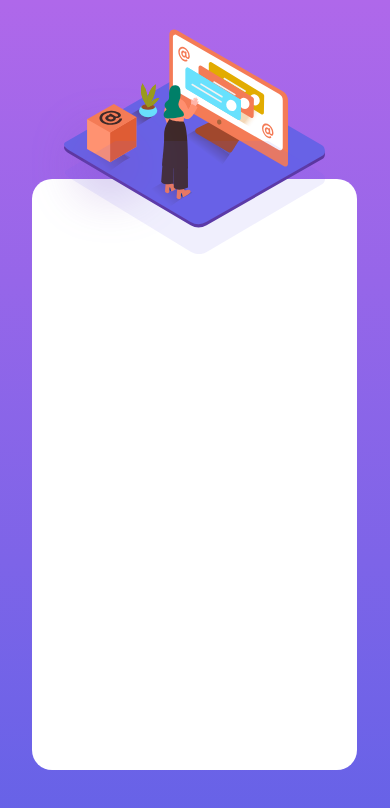
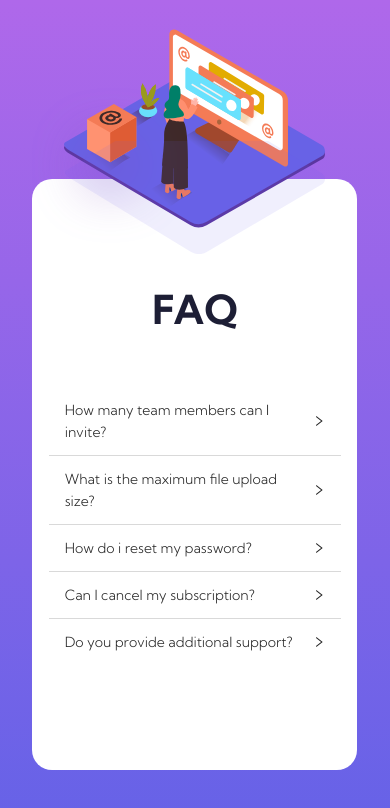
Before and after one commit to Nytezerak/faqchallenge, a React (Create React App) app: page / in a window 390 px wide. Shown: the top 808 px of the page. Built offline with nearby package versions, Linux system fonts and the light colour scheme.

Commit message:
Progress on mobile screen FAQ itens

```diff
--- a/src/App.js
+++ b/src/App.js
@@ -7,6 +7,7 @@ function App() {
       <Mobile/>
       <style>
          @import url('https://fonts.googleapis.com/css2?family=Kumbh+Sans:wght@300&display=swap');
+         @import url('https://fonts.googleapis.com/css2?family=Kumbh+Sans:wght@700&display=swap');
       </style>
     </div>
   );
--- /dev/null
+++ b/src/components/FaqItens.css
@@ -0,0 +1,23 @@
+.faqTitle{
+    font-size: 40px;
+    padding-top: 100px;
+    font-weight: 900;
+    font-family: 'Kumbh Sans', sans-serif;
+    margin: 0 auto;
+    margin-bottom: -60px;
+}
+
+.faqBody{
+    width: 100%;
+}
+
+.faqBody--component:active{
+font-weight: bold;
+}
+
+.faqBody--collapse{
+    margin: 0 auto;
+    border-radius: 20px;
+    background-color: white;
+    width: 90%;
+}
--- a/src/components/FaqItens.jsx
+++ b/src/components/FaqItens.jsx
@@ -0,0 +1,61 @@
+import { Col, Collapse, Row } from 'antd';
+import React from 'react';
+import './FaqItens.css'
+
+const { Panel } = Collapse;
+
+const text1 = `
+  aaaaa
+`;
+
+const text2 = `
+  bbbb
+`;
+
+const text3 = `
+  cccc
+`;
+
+const text4 = `
+  dddd
+`;
+
+const text5 = `
+  ffff
+`;
+
+function FaqItens () {
+    return(
+    <Row>
+        <Row className='faqTitle'>
+            <Col span={24}>FAQ</Col>
+        </Row>
+
+        <Row className='faqBody'>
+            <Collapse className='faqBody--collapse'
+                      expandIconPosition="right"
+                      accordion bordered={false}
+
+                      >
+                <Panel className='faqBody--component' header="How many team members can I invite?" key="1">
+                <p>{text1}</p>
+                </Panel>
+                <Panel header="What is the maximum file upload size?" key="2">
+                <p>{text2}</p>
+                </Panel>
+                <Panel header="How do i reset my password?" key="3">
+                <p>{text3}</p>
+                </Panel>
+                <Panel header="Can I cancel my subscription?" key="4">
+                <p>{text4}</p>
+                </Panel>
+                <Panel header="Do you provide additional support?" key="5">
+                <p>{text5}</p>
+                </Panel>
+            </Collapse>
+        </Row>
+    </Row>
+    );
+    }
+
+    export default FaqItens;
--- a/src/components/ImgMobile.css
+++ b/src/components/ImgMobile.css
@@ -16,5 +16,5 @@
 
 .sombra{
     width: 80%;
-    margin: -35% 0 0 10%;
+    margin: -35% auto auto 10%;
 }
--- a/src/components/Mobile.jsx
+++ b/src/components/Mobile.jsx
@@ -2,6 +2,7 @@ import React from 'react';
 import { Row, Col } from 'antd';
 import './Mobile.css';
 import ImgMobile from './ImgMobile';
+import FaqItens from './FaqItens';
 
 function Mobile () {
     return(
@@ -10,7 +11,7 @@ function Mobile () {
             <Col span={20}>
                 <ImgMobile/>
                 <Row className="card">
-
+                    <FaqItens/>
                 </Row>
             </Col>
             <Col span={2}/>
--- a/src/index.js
+++ b/src/index.js
@@ -1,7 +1,7 @@
 import React from 'react';
 import ReactDOM from 'react-dom';
 import './reset.css';
-import "antd/dist/antd.css";
+import 'antd/dist/antd.css';
 import './index.css';
 import App from './App';
 import reportWebVitals from './reportWebVitals';
```
